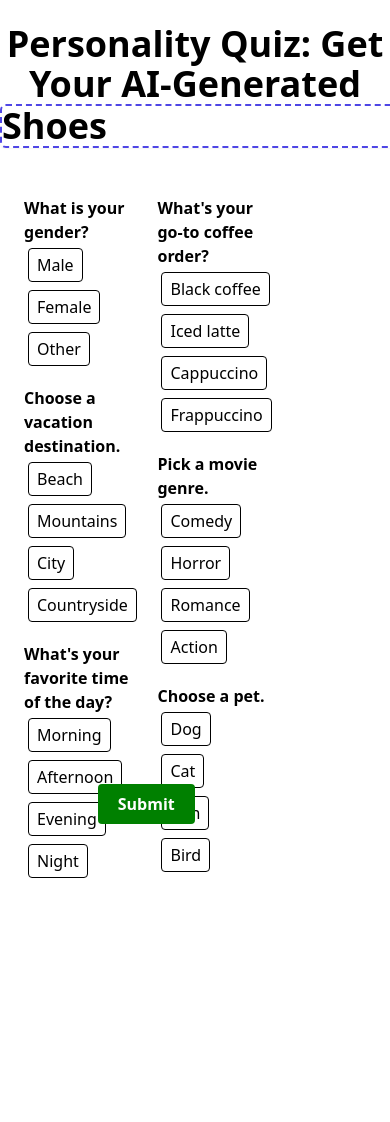
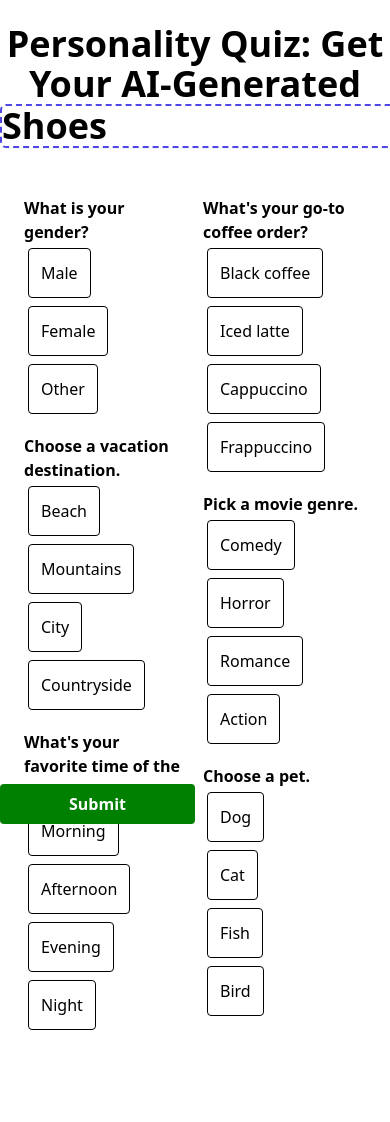
Before and after one commit to kevinjscott/personality-quiz-thing-maker, a Flask app: page / in a window 390 px wide; the page is wider, and only the part inside the window is pictured. Before the commit the page ends 878 px from the top of that part, so only its background shows below. Run offline with Flask 3, Linux system fonts and the light colour scheme.

Commit message:
feat: Updated templates/index.html

```diff
--- a/templates/index.html
+++ b/templates/index.html
@@ -55,6 +55,25 @@
             left: 25%; /* Center the button in the left half of the screen */
             width: 50%; /* Take up half the width of the screen */
         }
+
+        /* Responsive styles for smaller screens */
+        @media (max-width: 768px) {
+            .quiz-container {
+                flex-direction: column;
+            }
+            .submit-button-wrapper {
+                left: 0;
+                width: 100%;
+            }
+            .answer-button {
+                padding: 12px;
+                font-size: 16px;
+            }
+            h1 {
+                font-size: 2rem;
+            }
+        }
+
         #submitButton {
             background-color: green;
             width: 50%;
```
